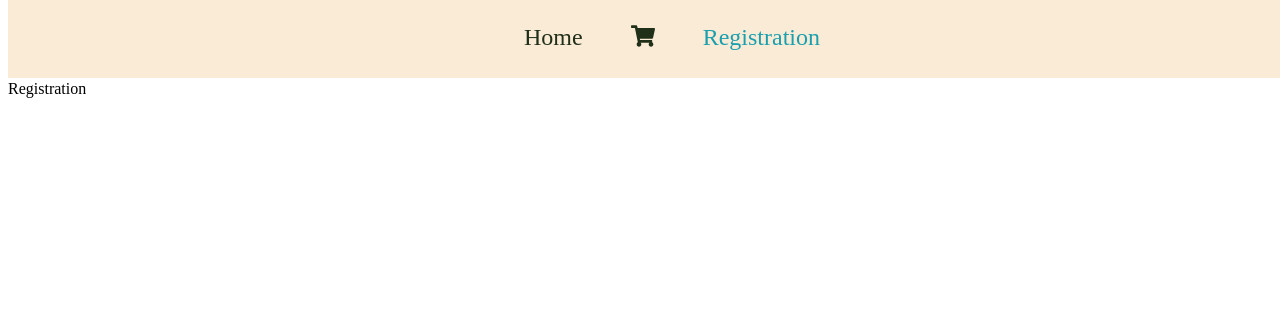
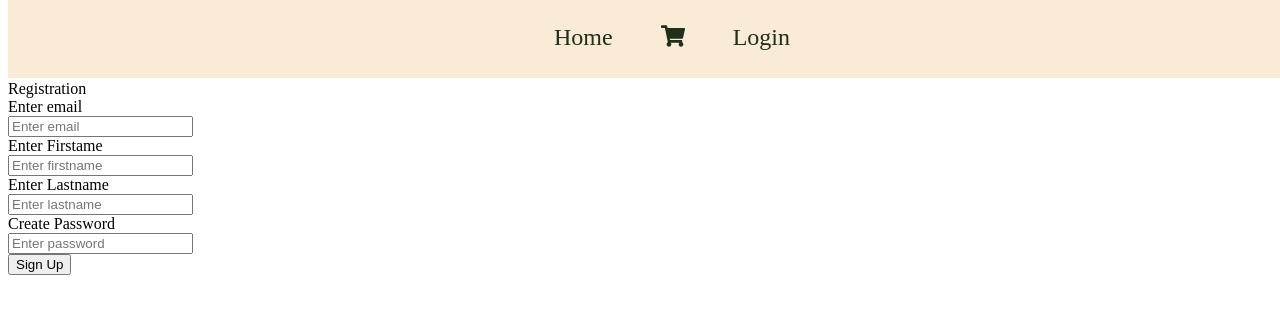
Before and after one commit to adilalimgozha/OnlineShop, a React (Vite) app: page /registration in a window 1280 px wide. Shown: the top 314 px of the page. Built offline with nearby package versions, Linux system fonts and the light colour scheme.

Commit message:
added authentication, protected route for profile

```diff
--- a/package.json
+++ b/package.json
@@ -13,6 +13,7 @@
     "@reduxjs/toolkit": "^2.8.2",
     "@supabase/supabase-js": "^2.52.0",
     "axios": "^1.10.0",
+    "jwt-decode": "^4.0.0",
     "react": "^19.1.0",
     "react-dom": "^19.1.0",
     "react-icons": "^5.5.0",
--- a/src/App.jsx
+++ b/src/App.jsx
@@ -2,7 +2,10 @@ import Home from './pages/Home.jsx'
 import Cart from './pages/Cart.jsx'
 import Navigation from './components/Navigation.jsx'
 import ProductDetail from './pages/ProductDetail.jsx'
+import Login from './pages/Login.jsx'
+import Profile from './pages/Profile.jsx'
 import Registration from './pages/Registration.jsx'
+import PrivateRoute from './privateRoute/PrivateRoute.jsx'
 
 import { Routes, Route } from 'react-router'
 
@@ -19,6 +22,12 @@ export default function App() {
             <Route index element={<Home />} />
             <Route path='cart' element={<Cart />} />
             <Route path='product/:prodId' element={<ProductDetail/>}></Route>
+            <Route path='login' element={<Login/>}></Route>
+            <Route path='profile' element={
+              <PrivateRoute>
+                <Profile/>
+              </PrivateRoute>
+              }></Route>
             <Route path='registration' element={<Registration/>}></Route>
           </Route>
 
--- /dev/null
+++ b/src/api/auth.js
@@ -0,0 +1,28 @@
+import { supabase } from "../supabase/SupabaseClient";
+
+const loginUser = async (email, password) => {
+
+        const {data, error} = await supabase.auth.signInWithPassword({
+            email,
+            password
+        })
+        if (error) throw new Error(error.message);
+        const {session} = data
+        console.log('data', data)
+
+        return {
+            token: session.access_token,
+        }
+}
+
+const registerUser = async (email, password) => {
+    const {data, error} = await supabase.auth.signUp({
+        email,
+        password
+    })
+
+    if (error) throw new Error(error.message)
+        console.log('registration', data)
+}
+
+export {loginUser, registerUser}
--- /dev/null
+++ b/src/api/users_profiles.js
@@ -0,0 +1 @@
+import { supabase } from "../supabase/SupabaseClient";
--- a/src/components/Navigation.jsx
+++ b/src/components/Navigation.jsx
@@ -1,15 +1,25 @@
 import { NavLink, Outlet } from "react-router"
 import '../styles/Navigation.css'
 import { FaShoppingCart } from "react-icons/fa";
+import {useSelector} from 'react-redux'
 
 
 export default function Navigation() {
+
+  let content
+  const isAuth = useSelector(state => state.user.isAuthenticated)
+
+  if (!isAuth) {
+    content = <NavLink to="/login">Login</NavLink>
+  }else{
+    content = <NavLink to="/profile">Profile</NavLink>
+  }
   return (
     <div>
         <nav>
             <NavLink to="/">Home</NavLink>
             <NavLink to="/cart"><FaShoppingCart/></NavLink>
-            <NavLink to="/registration">Registration</NavLink>
+            {content}
         </nav>
 
         <Outlet/>
--- /dev/null
+++ b/src/pages/Login.jsx
@@ -0,0 +1,69 @@
+import { useState } from "react"
+import { setUser } from "../redux/userSlice"
+import {loginUser} from "../api/auth"
+import { useDispatch } from "react-redux"
+import { useSelector } from "react-redux"
+import { useNavigate } from "react-router"
+import { Link } from "react-router"
+
+
+export default function Login() {
+  const [email, setEmail] = useState("")
+  const [password, setPassword] = useState("")
+  const user = useSelector(state => state.user)
+
+  const dispatch = useDispatch()
+  const navigate = useNavigate()
+
+  const loginHandle = async (e) => {
+    e.preventDefault()
+    console.log(user)
+    try{
+      const response = await loginUser(email, password)
+      dispatch(setUser(response))
+      console.log("response", response)
+      navigate('/')
+    }catch(error){
+      console.log(error)
+    }
+  }
+
+  const emailChangeHandle = (e) => {
+    setEmail(e.target.value)
+  }
+
+  const passwordChangeHandle = (e) => {
+    setPassword(e.target.value)
+  }
+
+  console.log(email, password)
+
+
+  return (
+    <div>
+      <div>
+        Login
+      </div>
+      <div>
+        <form>
+          <div>
+            <label htmlFor="email" >Enter Email</label><br />
+            <input value={email} type="email" id="email" onChange={emailChangeHandle} placeholder="Your email" />
+          </div>
+          <div>
+            <label htmlFor="password">Enter Password</label><br />
+            <input value={password} type="password" id="password" onChange={passwordChangeHandle} placeholder="Your password" /><br />
+          </div>
+          <button type="submit" onClick={loginHandle}>Sign In</button>
+        </form>
+      </div>
+
+      <div>
+        <span>Don't have an account?</span>
+        <div>
+          <Link to='/registration'>Sign Up</Link>
+        </div>
+      </div>
+    </div>
+  )
+}
--- /dev/null
+++ b/src/pages/Profile.jsx
@@ -0,0 +1,29 @@
+import { useSelector } from "react-redux"
+import { useDispatch } from "react-redux"
+import { logOut } from "../redux/userSlice"
+import { useNavigate } from "react-router"
+
+export default function Profile() {
+
+    const user = useSelector(state => state.user)
+    const dispatch = useDispatch()
+    const navigate = useNavigate()
+
+    console.log('user', user)
+
+    const logOutFromAcc = () => {
+        navigate('/login', {replace: true})
+        dispatch(logOut())
+    }
+
+  return (
+    <div>
+        <div>
+            {user.user.email}
+        </div>
+        <div>
+            <button onClick={logOutFromAcc}>Log Out</button>
+        </div>
+    </div>
+  )
+}
--- a/src/pages/Registration.jsx
+++ b/src/pages/Registration.jsx
@@ -1,8 +1,70 @@
+import { useState } from "react"
+import { registerUser } from "../api/auth"
+import { useNavigate } from "react-router"
+
 
 export default function Registration() {
+
+    const [email, setEmail] = useState('')
+    const [firstName, setFirstName] = useState('')
+    const [lastName, setLastName] = useState('')
+    const [password, setPassword] = useState('')
+    const navigate = useNavigate()
+
+    const handleEmailChange = (e) => {
+        setEmail(e.target.value)
+    }
+
+    const handleFirstNameChange = (e) => {
+        setFirstName(e.target.value)
+    }
+
+    const handleLastNameChange = (e) => {
+        setLastName(e.target.value)
+    }
+
+    const handlePasswordChange = (e) => {
+        setPassword(e.target.value)
+    }
+
+    const handleSignUp = async (e, email, password) => {
+        e.preventDefault()
+        try{
+            await registerUser(email, password)
+            navigate('/login')
+        }catch (error) {
+            console.log(error)
+        }
+    }
+
   return (
     <div>
-      Registration
+        <div>
+            Registration
+        </div>
+        <div>
+            <form>
+                <div>
+                    <label htmlFor="email">Enter email</label><br />
+                    <input type="email" id="email" value={email} onChange={handleEmailChange} placeholder="Enter email"/>
+                </div>
+                <div>
+                    <label htmlFor="firstName">Enter Firstame</label><br />
+                    <input type="text" id="firstName" value={firstName} onChange={handleFirstNameChange} placeholder="Enter firstname"/>
+                </div>
+                <div>
+                    <label htmlFor="lastName">Enter Lastname</label><br />
+                    <input type="text" id="lastName" value={lastName} onChange={handleLastNameChange} placeholder="Enter lastname"/>
+                </div>
+                <div>
+                    <label htmlFor="password">Create Password</label><br />
+                    <input type="password" id="password" value={password} onChange={handlePasswordChange} placeholder="Enter password"/>
+                </div>
+                <div>
+                    <button onClick={(e) => handleSignUp(e, email, password)}>Sign Up</button>
+                </div>
+            </form>
+        </div>
     </div>
   )
 }
--- /dev/null
+++ b/src/privateRoute/PrivateRoute.jsx
@@ -0,0 +1,15 @@
+import { Navigate } from "react-router"
+import { useSelector } from "react-redux"
+
+export default function PrivateRoute({children}) {
+
+    const isAuthenticated = useSelector(state => state.user.isAuthenticated)
+
+    if (!isAuthenticated){
+        return <Navigate to={'/login'} replace/>
+    }else{
+        return children
+    }
+
+
+}
--- a/src/redux/store.js
+++ b/src/redux/store.js
@@ -1,14 +1,14 @@
 import { configureStore } from "@reduxjs/toolkit";
 import productsReducer from "./productsSlice"
 import cartReducer from './cartSlice'
-import usersSlice from "./usersSlice";
+import userReducer from "./userSlice";
 import reviewsReducer from "./reviewsSlice";
 
 const store = configureStore({
     reducer:{
         products: productsReducer,
         cart: cartReducer,
-        users: usersSlice,
+        user: userReducer,
         reviews: reviewsReducer,
     }
 })
--- /dev/null
+++ b/src/redux/userSlice.js
@@ -0,0 +1,70 @@
+import { createSlice } from "@reduxjs/toolkit"
+import {jwtDecode} from "jwt-decode";
+
+const tokenFromLocalStorage = localStorage.getItem('token')
+
+const isTokenvalid = (token) => {
+    if (!token) return false
+    try{
+        const payload = JSON.parse(atob(token.split('.')[1]))
+        return  payload.exp > Date.now() / 1000
+    }catch{
+        return false
+    }
+}
+
+let user = null
+if (tokenFromLocalStorage && isTokenvalid(tokenFromLocalStorage)) {
+    try {
+        const decoded = jwtDecode(tokenFromLocalStorage)
+        user = {
+            id: decoded.sub,
+            email: decoded.email,
+            role: decoded.role,
+        }
+    } catch (error) {
+        console.error(error)
+    }
+}
+
+
+const userSlice = createSlice({
+    name: 'user',
+    initialState: {
+        isAuthenticated: tokenFromLocalStorage && isTokenvalid(tokenFromLocalStorage),
+        token: tokenFromLocalStorage || null,
+        user: user,
+    },
+    reducers: {
+        setUser(state, action){
+            state.isAuthenticated = true
+            state.token = action.payload.token
+            localStorage.setItem('token', action.payload.token)
+
+            try{
+                const decoded = jwtDecode(action.payload.token)
+                state.user = {
+                    id: decoded.sub,
+                    email: decoded.email,
+                    role: decoded.role,
+                }
+            }catch(error){
+                console.log(error)
+            }
+            console.log('user in store', state.isAuthenticated)
+        },
+
+        logOut(state) {
+            state.isAuthenticated = false
+            state.token = null
+            state.user = null
+            localStorage.removeItem("token")
+            localStorage.removeItem("sb-dbmarlzqwbtiunzeqgxq-auth-token")
+        }
+
+
+    }
+})
+
+export const {setUser, logOut} = userSlice.actions
+export default userSlice.reducer
--- a/src/redux/usersSlice.js
+++ /dev/null
@@ -1,14 +0,0 @@
-import { createSlice } from "@reduxjs/toolkit"
-
-
-const usersSlice = createSlice({
-    name: 'users',
-    initialState: {
-        value: []
-    },
-    reducers: {
-
-    }
-})
-
-export default usersSlice.reducer
```
Also changed, not shown: 1 other file (tests, documents, lock files or other folders).
